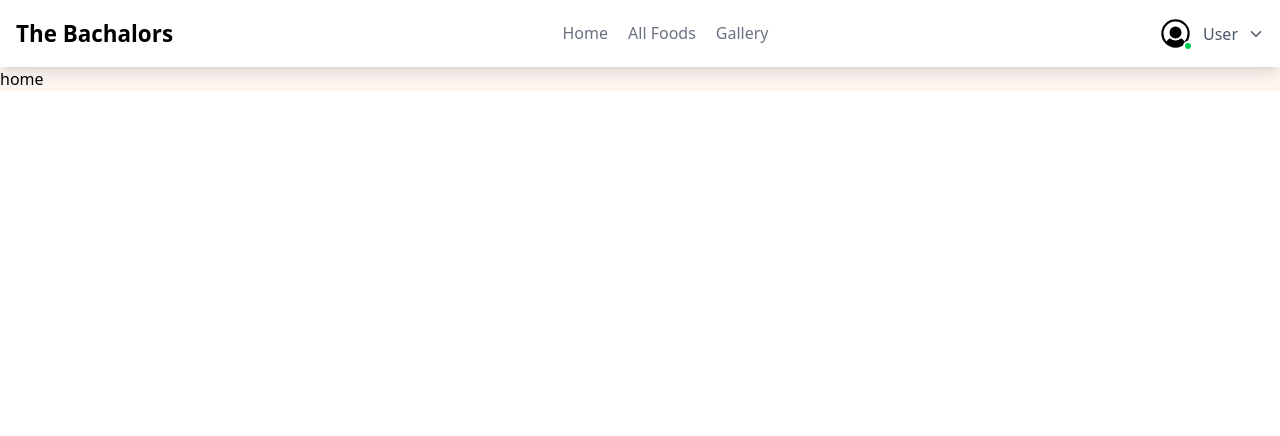
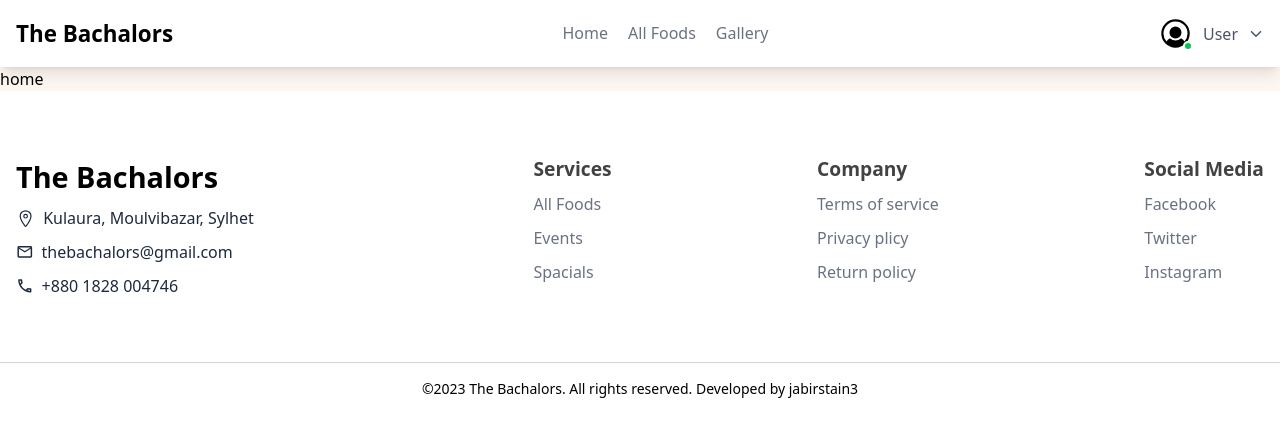
Before and after one commit to jabirstain3/the_bachalors, a React (Vite) app: page / in a window 1280 px wide. Shown: the top 436 px of the page. Built offline with nearby package versions, Linux system fonts and the light colour scheme.

Commit message:
Basic footer design

```diff
--- a/src/App.jsx
+++ b/src/App.jsx
@@ -1,5 +1,6 @@
 import { Outlet } from "react-router-dom"
 import Navbar from "./components/navbar/Navbar"
+import Footer from "./components/footer/Footer"
 
 function App() {
 
@@ -7,6 +8,10 @@ function App() {
     <div className="w-full primary_bg">
       <Navbar />
       <Outlet />
+      <Footer />
+      <div className="border-t border-gray-300 py-4 bg-white">
+          <p className="text-center text-sm">©2023 The Bachalors. All rights reserved. Developed by jabirstain3</p>
+        </div>
     </div>
   )
 }
--- /dev/null
+++ b/src/components/footer/Footer.jsx
@@ -0,0 +1,66 @@
+import {IoLocationOutline} from "react-icons/io5";
+import {MdOutlineEmail, MdOutlineLocalPhone} from "react-icons/md";
+import { NavLink } from "react-router-dom";
+
+const Footer = () => {
+    const activeStyle = "text-[1rem] text-[#ea6a12]";
+    const inActiveStyle = "text-[1rem] text-gray-500 hover:text-[#ea6a12] cursor-pointer transition-all duration-200";
+
+    return (
+        <footer className="bg-white py-10 md:py-12">
+            <div className="sectionBase mx-4 md:mx-auto ">
+                <div className="flex justify-between gap-[30px] flex-col md:flex-row flex-wrap w-full">
+                    <div className="w-full sm:w-[25%] ">
+                        <NavLink to={'/'} className={`text-[1.8rem] font-bold`}>The  Bachalors</NavLink>
+
+                        <div className="flex flex-col gap-[10px] text-slate-800 mt-2">
+                            <span><a className="text-[1rem] flex items-center gap-[8px] cursor-pointer">
+                                <IoLocationOutline className="text-[1.2rem]"/>
+                                Kulaura, Moulvibazar, Sylhet
+                            </a></span>
+
+                            <span><a className="text-[1rem] flex items-center gap-[8px] cursor-pointer">
+                                <MdOutlineEmail className="text-[1.1rem]"/>
+                                thebachalors@gmail.com
+                            </a></span>
+
+                            <span><a className="text-[1rem] flex items-center gap-[8px]  cursor-pointer">
+                                <MdOutlineLocalPhone className="text-[1.1rem]"/>
+                                +880 1828 004746
+                            </a></span>
+                        </div>
+                    </div>
+
+                    <div>
+                        <h3 className="text-[1.2rem] font-semibold text-[#424242] mb-2">Services</h3>
+                        <div className="flex flex-col gap-[10px]">
+                            <NavLink to={'/App'} className={({ isActive, }) => isActive ? activeStyle : inActiveStyle }>All Foods</NavLink>
+                            <NavLink to={'/r'} className={({ isActive, }) => isActive ? activeStyle : inActiveStyle }>Events</NavLink>
+                            <NavLink to={'/r'} className={({ isActive, }) => isActive ? activeStyle : inActiveStyle }>Spacials</NavLink>
+                        </div>
+                    </div>
+
+                    <div>
+                        <h3 className="text-[1.2rem] font-semibold text-[#424242] mb-2">Company</h3>
+                        <div className="flex text-black flex-col gap-[10px]">
+                            <NavLink to={'/r'} className={({ isActive, }) => isActive ? activeStyle : inActiveStyle }>Terms of service</NavLink>
+                            <NavLink to={'/r'} className={({ isActive, }) => isActive ? activeStyle : inActiveStyle }>Privacy plicy</NavLink>
+                            <NavLink to={'/r'} className={({ isActive, }) => isActive ? activeStyle : inActiveStyle }>Return policy</NavLink>
+                        </div>
+                    </div>
+
+                    <div className="">
+                        <h3 className="text-[1.2rem] font-semibold text-[#424242] mb-2">Social Media</h3>
+                        <div className="flex text-black flex-col gap-[10px]">
+                            <a className="text-[1rem] text-gray-500 hover:text-[#ea6a12] cursor-pointer transition-all duration-200">Facebook</a>
+                            <a className="text-[1rem] text-gray-500 hover:text-[#ea6a12] cursor-pointer transition-all duration-200">Twitter</a>
+                            <a className="text-[1rem] text-gray-500 hover:text-[#ea6a12] cursor-pointer transition-all duration-200">Instagram</a>
+                        </div>
+                    </div>
+                </div>
+            </div>
+        </footer>
+    );
+};
+
+export default Footer;
```
